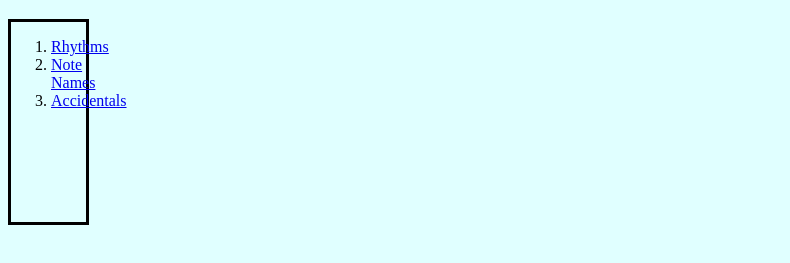
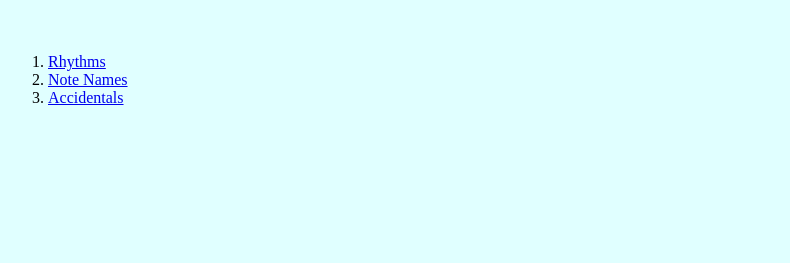
Before and after one commit to stuycs-gh-classrooms/10-web-evacarvallo11, a plain HTML site: page site/index.html in a window 1280 px wide. Shown: the part 61-324 px from the top of the page, without its empty margins (0-790 px from the left). Drawn offline with Linux system fonts and the light colour scheme.

Commit message:
Update mystyle.css

```diff
--- a/site/mystyle.css
+++ b/site/mystyle.css
@@ -4,9 +4,7 @@ background-color: lightcyan;
 h1 {
   text-align: center;
 }
-
 nav {
-  width: 75px;
-  height: 200px;
-  border: solid;
+  display:inline;
+  padding: 20px
 }
```
